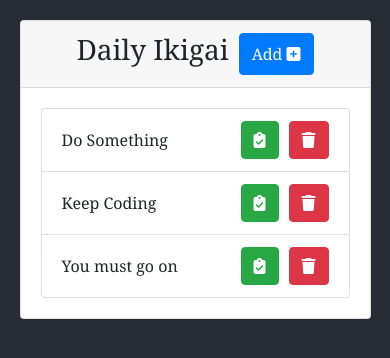
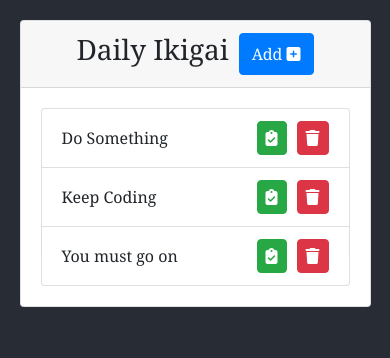
Before and after one commit to TidbitsJS/Redux-Todo, a React (Create React App) app: page / in a window 390 px wide. Shown: the top 358 px of the page. Built offline with nearby package versions, Linux system fonts and the light colour scheme.

Commit message:
button styling

```diff
--- a/src/components/todo.css
+++ b/src/components/todo.css
@@ -37,4 +37,9 @@ body {
   .todo-card {
     width: 90vw !important;
   }
+
+  .btn-success,
+  .btn-danger {
+    padding: 0.25rem 0.5rem;
+  }
 }
```
